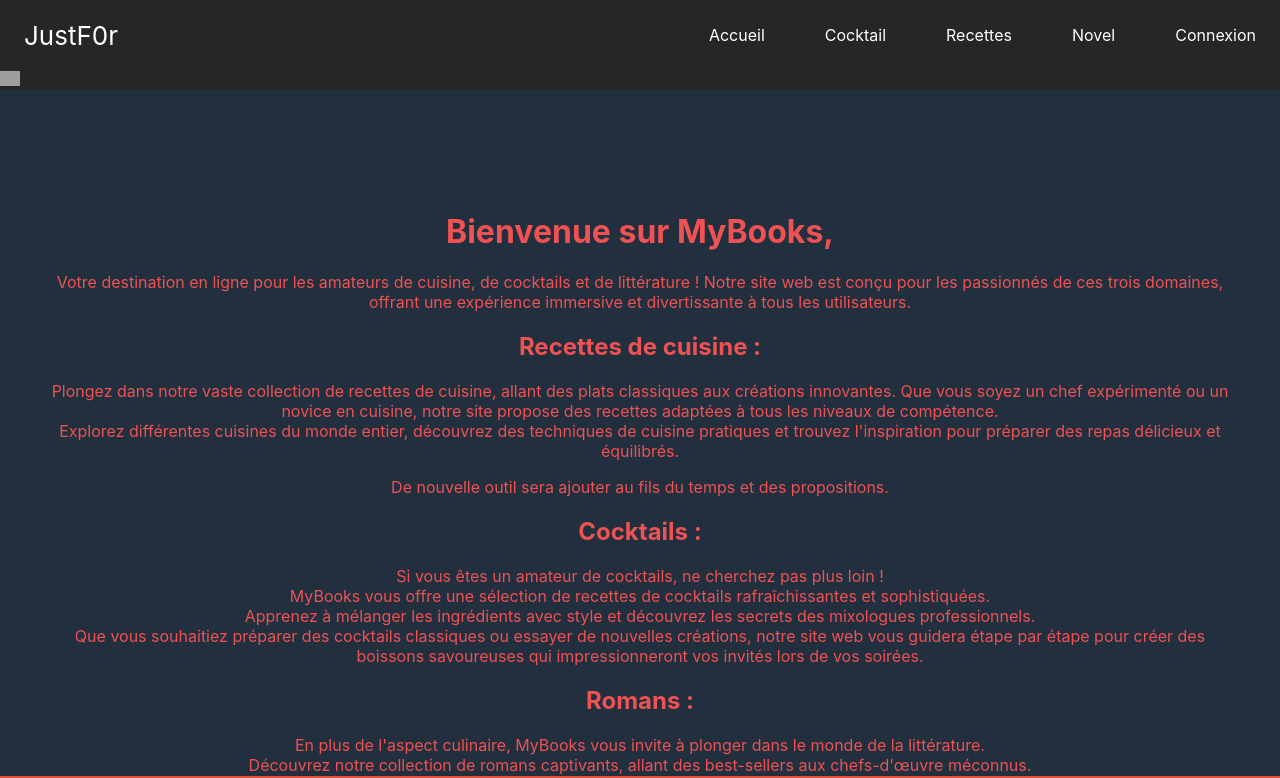
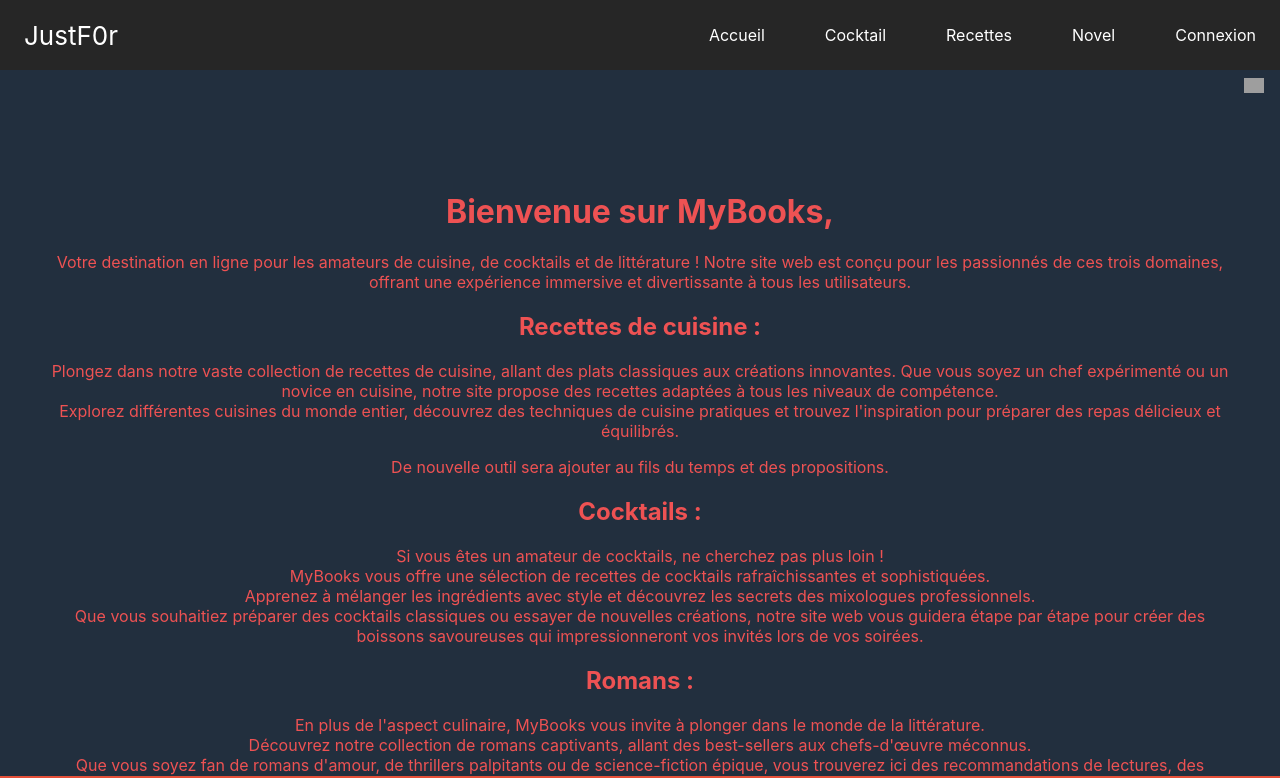
Before and after one commit to Koro0/my_books_frontend, a React (Create React App) app: page / in a window 1280 px wide. Shown: the top 778 px of the page. Built offline with nearby package versions, Linux system fonts and the light colour scheme; grey boxes are pictures that could not be loaded.

Commit message:
add styles

```diff
--- a/src/styles/App.scss
+++ b/src/styles/App.scss
@@ -31,8 +31,8 @@
 }
 
 .darkMode {
-    background-color: var(--color-imperial) !important;
-    color: var(--color-amour)!important;
+    background-color: var(--color-imperial) ;
+    color: var(--color-amour);
 }
 
 // #root {
@@ -40,8 +40,8 @@
 // }
 
 .lightMode {
-    background-color: var( --color-gray)!important;
-    color: var(--color-bleu-gray) !important;
+    background-color: var( --color-gray);
+    color: var(--color-bleu-gray) ;
 }
 
 
@@ -62,4 +62,7 @@ ul {
 
 #imgSwitch {
     max-width: 20px;
+    right: 0;
+    margin: 0.5rem 1rem;
+    position: absolute;
 }
```
